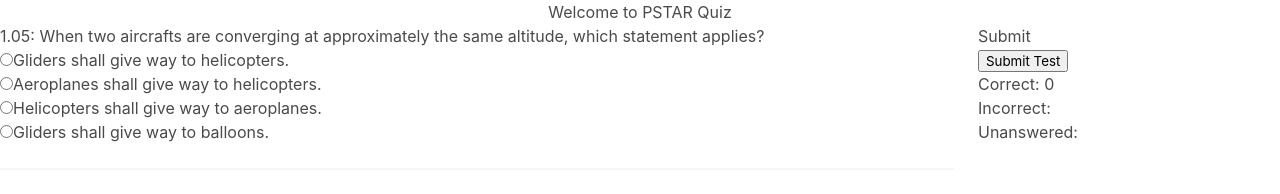
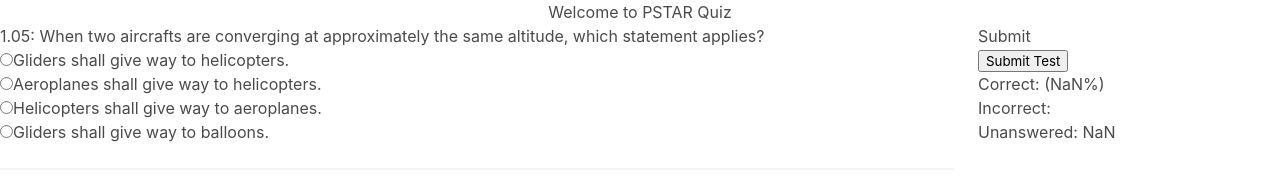
Before and after one commit to baronalloway/pstar-pro, a React (Create React App) app: page / in a window 1280 px wide. Shown: the top 194 px of the page. Built offline with nearby package versions, Linux system fonts and the light colour scheme.

Commit message:
scoring logic complete, updated score state to be an object

```diff
--- a/src/App.js
+++ b/src/App.js
@@ -47,7 +47,7 @@
     const [questions, updateQuestions] = useState(getAllQuestions());
     const [responses, updateResponses] = useState({});
     const [testSubmitted, updateTestSubmitted] = useState(false);
-    const [score, updateScore] = useState(0);
+    const [score, updateScore] = useState({});
 
 
 
@@ -65,12 +65,14 @@
 
     const renderedQuestions = questions.map((question, index) => {
 
+
         return (<Question q={question} key={index} answerChanged={updateWorksheet} />);
     });
 
 
     const gradeTest = () => {
         var finalScore = 0;
+        var numIncorrect = 0;
         //iterate through the score sheet that is submitted through the test
         for (var i in responses) {
             //if the answer is correct, update the score +1
@@ -80,9 +82,11 @@
             if ((submitted_response) == correct_answer) {
                 finalScore += 1;
             }
+            else{
+                numIncorrect +=1;
+            }
         }
-        console.log("Temp final score: " + finalScore);
-        updateScore(finalScore);
+        updateScore({"finalScore":finalScore,"numIncorrect":numIncorrect});
 
 
     }
@@ -98,11 +102,11 @@
                 <div className="column is-one-quarter">
                     <div className="sticky"><h2>Submit</h2>
                         <button onClick={gradeTest}>Submit Test</button>
-                        <div>Correct: {score}
+                        <div>Correct: {score['finalScore']} ({parseInt((score['finalScore']/70)*100)}%)
                         <br/>
-                        Incorrect:
+                        Incorrect: {score['numIncorrect']}
                         <br/>
-                        Unanswered:
+                        Unanswered: {70-(score['finalScore']+score['numIncorrect'])}
                         </div>
                     </div>
                 </div>
--- a/src/Question.js
+++ b/src/Question.js
@@ -8,14 +8,15 @@
 
     const handleClick = (e)=>{
         var name = e.target.name;
-        var id = e.target.id;
-        answerChanged(name,id);
+        var value = e.target.value;
+        answerChanged(name,value);
     }
 
     const choices = q.question_choice.map((choice,index)=>{
-       return(<div onChange={handleClick} key={index}><input type="radio" id={index} value={choice} name={q.question_number}/>
+       return(<div onChange={handleClick} key={index}><input type="radio" value={index} name={q.question_number}/>
        <label>{choice}</label></div>);
     });
+
 
     return (
         <div>
--- a/src/style-questions.css
+++ b/src/style-questions.css
@@ -1,9 +1,12 @@
 .wrong{
-    color: red;
+    background-color: red;
 }
 .right{
-    color:green;
+    background-color:green;
 }
 .normal{
     color: black;
 }
+.unanswered{
+    background-color: grey;
+}
```
